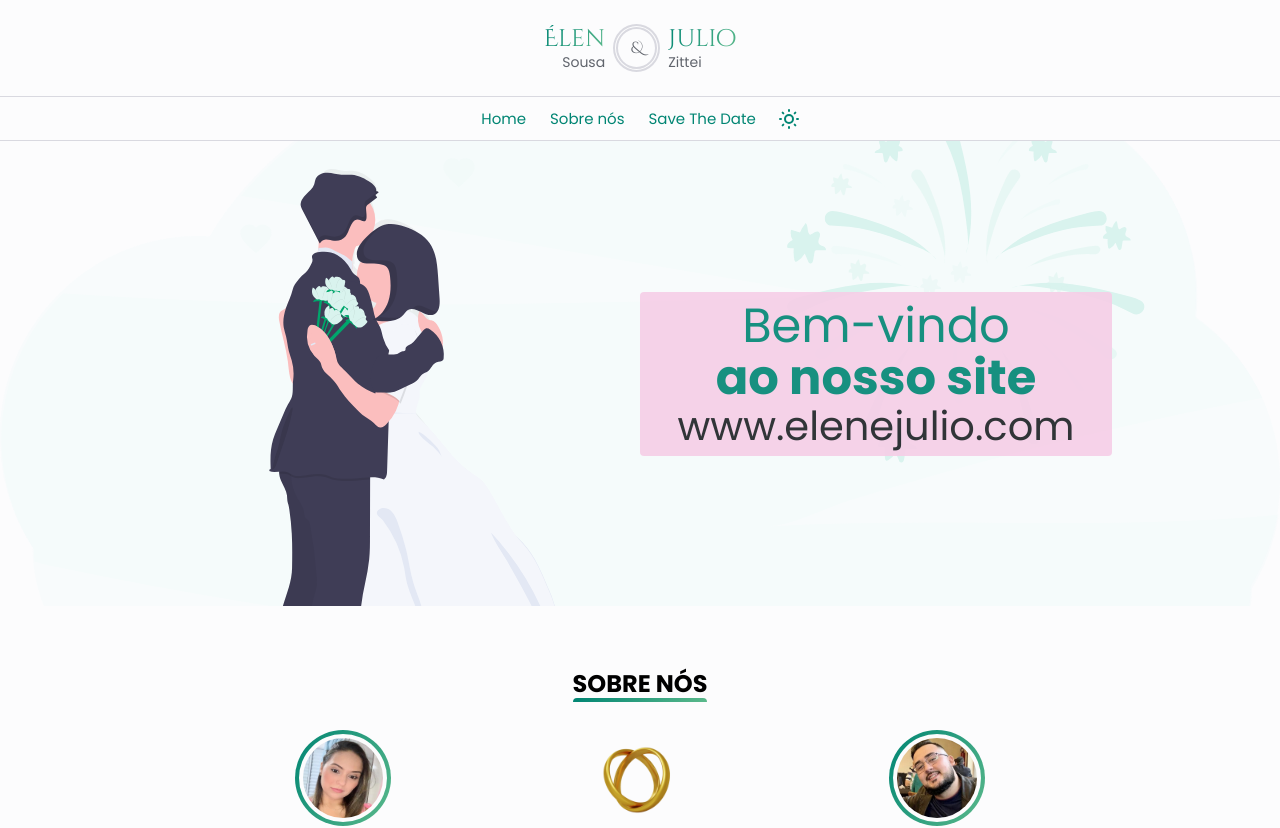
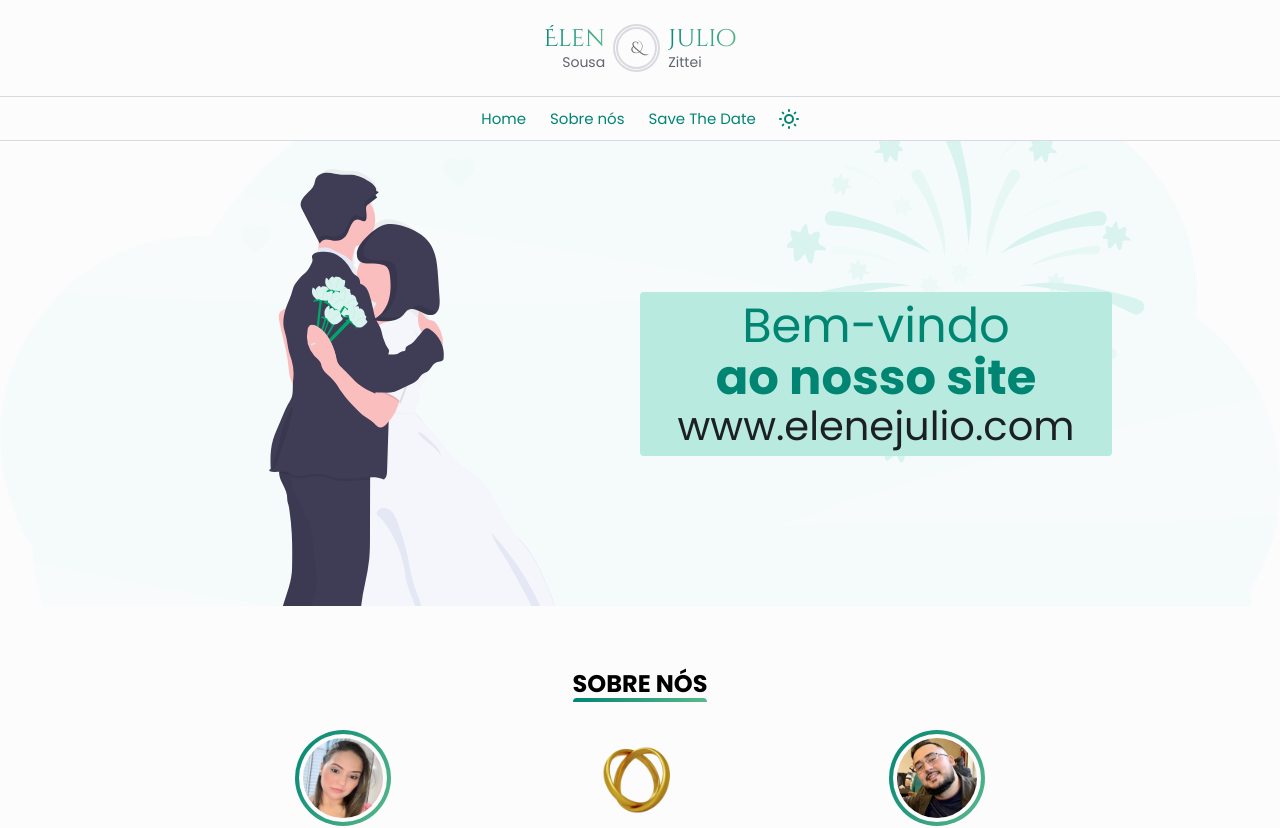
Before and after one commit to JulioZittei/our-wedding, a Next.js app: page / in a window 1280 px wide. Shown: the top 828 px of the page. Built offline with nearby package versions, Linux system fonts and the light colour scheme.

Commit message:
Refactor Hero styles

```diff
--- a/src/styles/components/HeroCss.ts
+++ b/src/styles/components/HeroCss.ts
@@ -45,10 +45,10 @@ export const Header = css({
   flexDirection: 'column',
   justifyContent: 'center',
   textAlign: 'center',
-  backgroundColor: '$pink5',
+  backgroundColor: '$teal5',
   borderRadius: 4,
   padding: '$space8',
-  opacity: 0.9,
+  opacity: 1,
 });
 
 export const Title = css({
```
